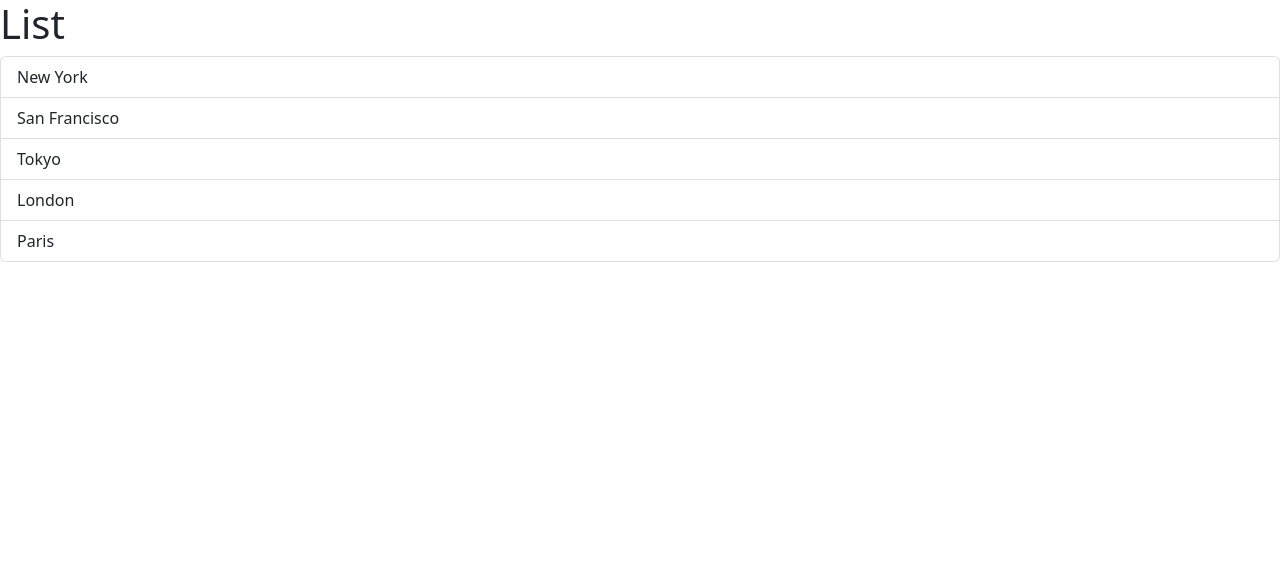
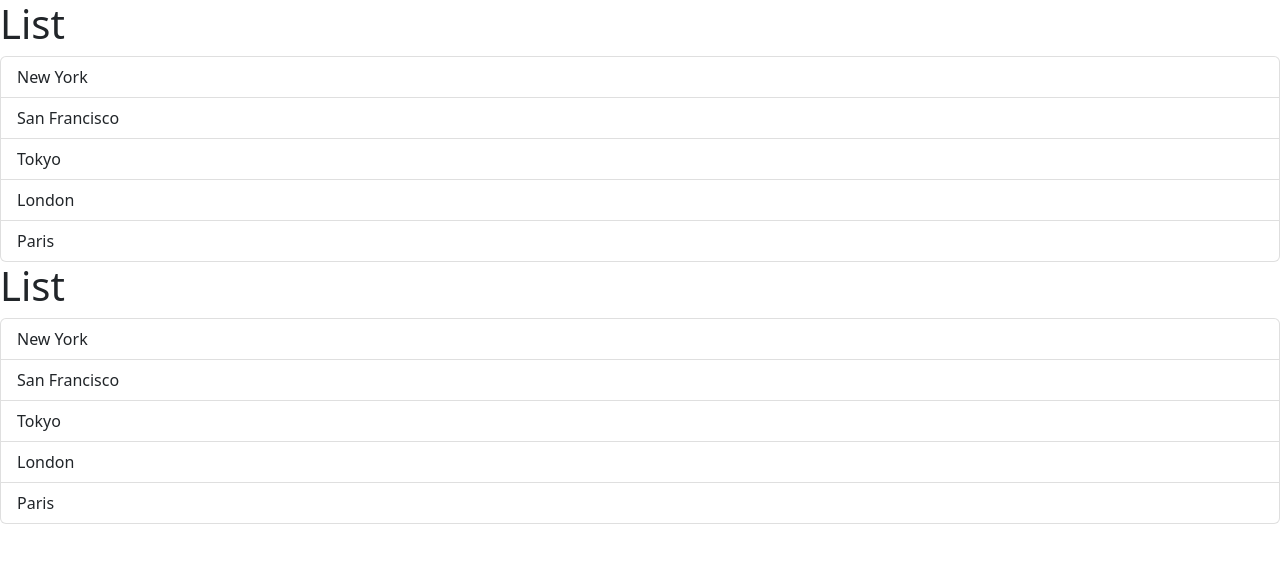
Before and after one commit to YunjunWang/mosh-react-ts, a React (Vite) app: page / in a window 1280 px wide. Shown: the top 562 px of the page. Built offline with nearby package versions, Linux system fonts and the light colour scheme.

Commit message:
How to manage state

```diff
--- a/src/App.tsx
+++ b/src/App.tsx
@@ -1,7 +1,20 @@
-import ListGroup from './components/ListGroup';
+import ListGroup from "./components/ListGroup";
 
 function App() {
-  return <div><ListGroup /></div>;
+  /*
+   * NOTE: even we create 2 components which are exactly the same,
+   * they have 2 independent states from each other.
+   *
+   * React keep tracking the state of each components and update them in the DOM
+   * when there's a change in the component's state without the need
+   * to query the element in the DOM.
+   */
+  return (
+    <div>
+      <ListGroup />
+      <ListGroup />
+    </div>
+  );
 }
 
 export default App;
--- a/src/components/ListGroup.tsx
+++ b/src/components/ListGroup.tsx
@@ -1,3 +1,5 @@
+import { useState } from "react";
+
 function ListGroup() {
   const items = ["New York", "San Francisco", "Tokyo", "London", "Paris"];
   /* Return multi lines of code in React is not allowed,
@@ -5,12 +7,34 @@ function ListGroup() {
    *
    * In React, list item must have key value asigned.
    */
+
+  const [selectedIndex, setSelectedIndex] = useState(-1);
+  const [name, setName] = useState("");
+  /*
+   * The useState is an array that has 2 elements:
+   * const arr = useState(-1);
+   * arr[0] = selectedIndex
+   * arr[1] = setSelectedIndex
+   *
+   * Therefore, we can write it as:
+   * const [selectedIndex, setSelectedIndex] = useState(-1);
+   *
+   * We can create mulitple states for the same component in the same way.
+   */
   return (
     <>
       <h1>List</h1>
       <ul className="list-group">
-        {items.map((item) => (
-          <li className="list-group-item" key={item}>
+        {items.map((item, index) => (
+          <li
+            className={
+              selectedIndex === index
+                ? "list-group-item active"
+                : "list-group-item"
+            }
+            key={item}
+            onClick={() => setSelectedIndex(index)}
+          >
             {item}
           </li>
         ))}
```
